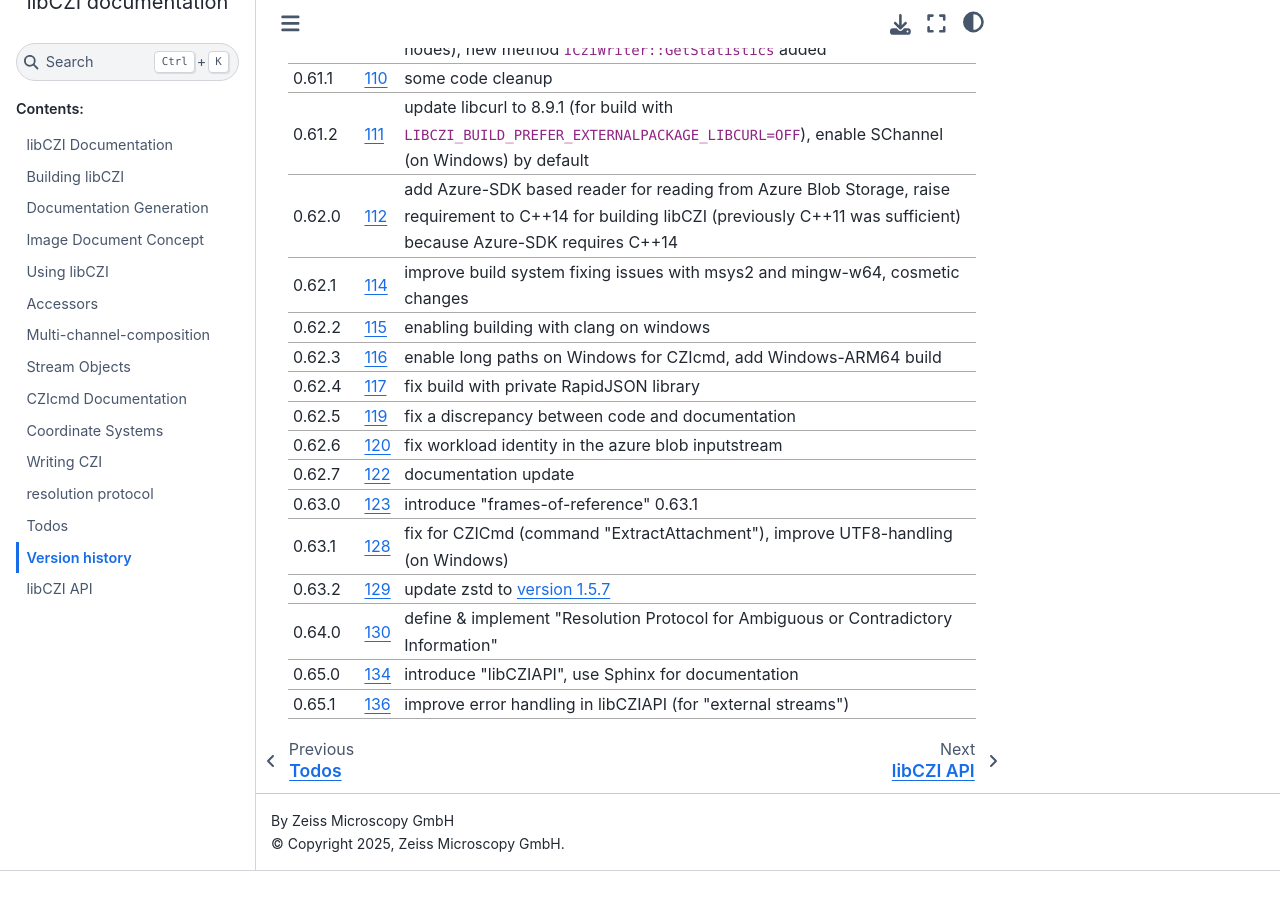
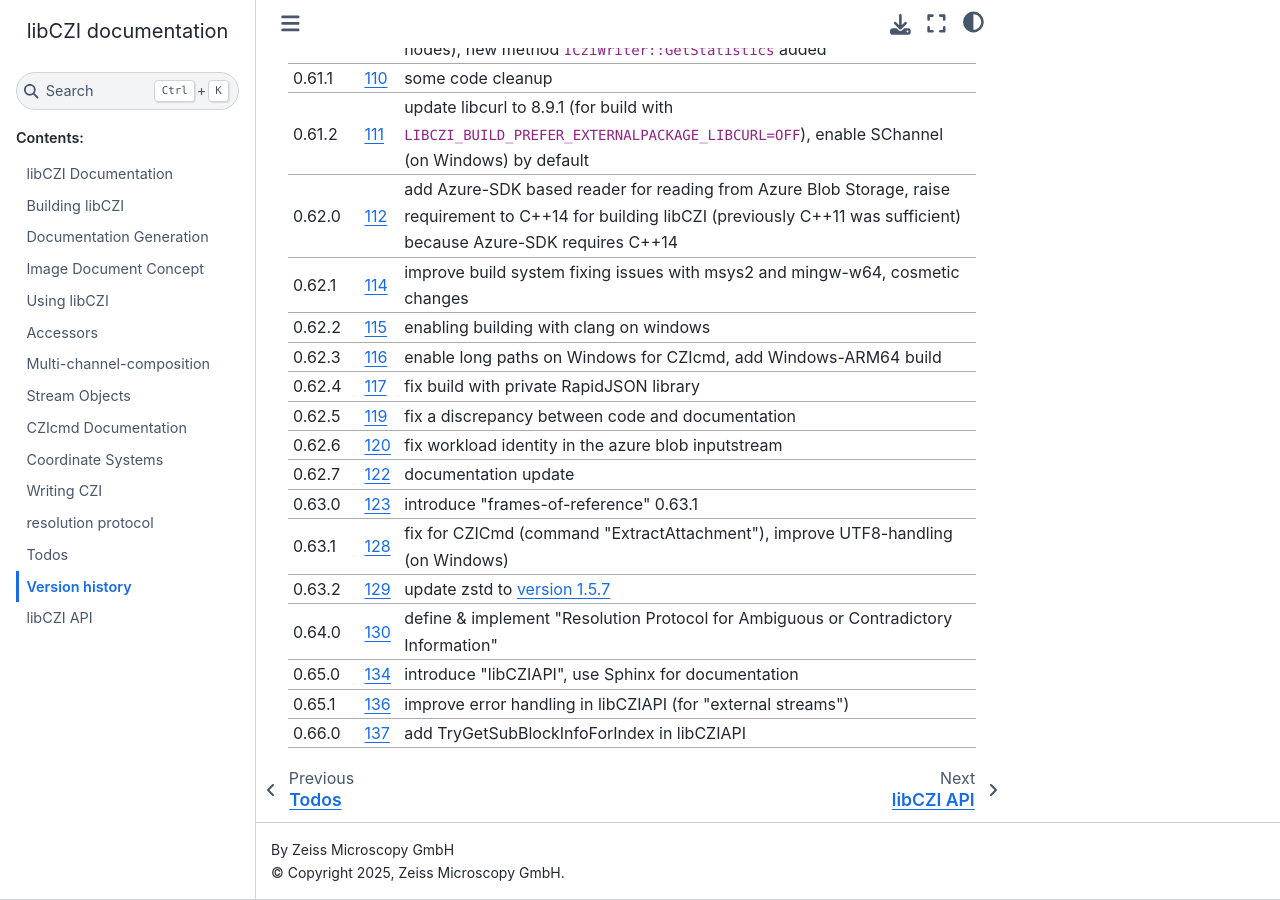
Before and after one commit to ZEISS/libczi, a Sphinx documentation site: the page built from docs/source/pages/version_history.md, in a window 1280 px wide and 900 px high, scrolled down 955 px. Built offline with Sphinx 7.4.7 and the Sphinx Book theme 1.1.4, drawn with Linux system fonts in a browser that asks for light colours; pages that are not in the unit, such as notebooks, are missing from menus; before the commit the page ends 1826 px from its top, so only the background shows below that.

Commit message:
update version_history

```diff
--- a/docs/source/pages/version_history.md
+++ b/docs/source/pages/version_history.md
@@ -40,3 +40,4 @@ Version history
  0.64.0             | [130](https://github.com/ZEISS/libczi/pull/130)      | define & implement "Resolution Protocol for Ambiguous or Contradictory Information"
  0.65.0             | [134](https://github.com/ZEISS/libczi/pull/134)      | introduce "libCZIAPI", use Sphinx for documentation
  0.65.1             | [136](https://github.com/ZEISS/libczi/pull/136)      | improve error handling in libCZIAPI (for "external streams")
+ 0.66.0				| [137](https://github.com/ZEISS/libczi/pull/137)	   | add TryGetSubBlockInfoForIndex in libCZIAPI
```
